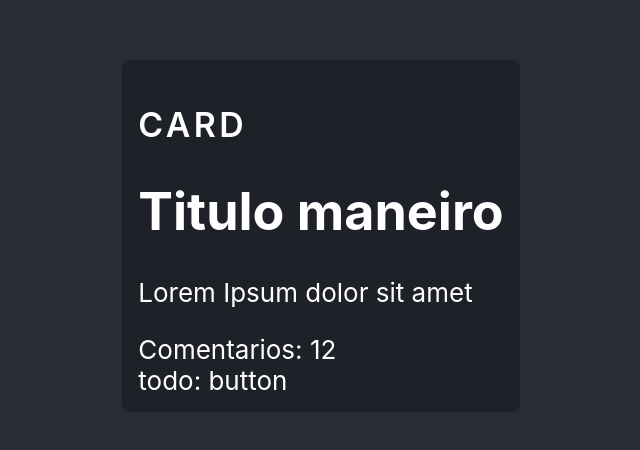
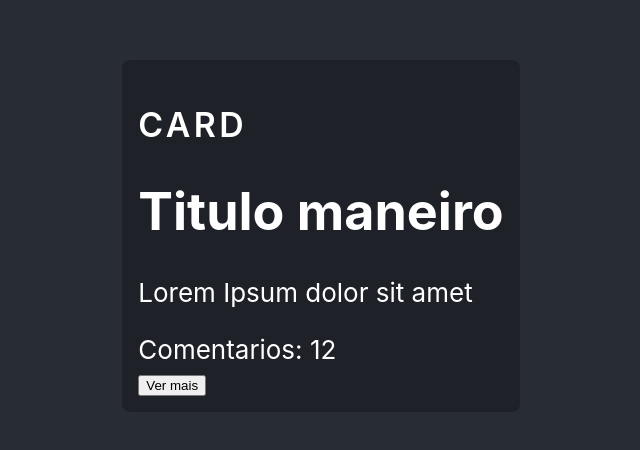
Before and after one commit to DanielAgostinhoSilva/erjs, a React (Create React App) app: page / in a window 1280 px wide. Shown: the part 164-614 px from the top of the page, without its empty margins (319-959 px from the left). Built offline with nearby package versions, Linux system fonts and the light colour scheme; the HTML template or start-up script is replaced by a standard one.

Commit message:
feat: 2.22. Acessando props dentro de um Class Component

```diff
--- a/src/components/Button.tsx
+++ b/src/components/Button.tsx
@@ -1,10 +1,16 @@
-import {Component} from "react";
+import {Component, PropsWithChildren} from "react";
 
-class Button extends Component {
+type ButtonProps = PropsWithChildren<{
+    onClick?: () => any
+}>
+
+class Button extends Component<ButtonProps> {
     render() {
-        return <div>
-            todo: button
-        </div>
+        console.log(this.props)
+
+        return <button onClick={this.props.onClick}>
+            { this.props.children}
+        </button>
     }
 }
 
--- a/src/components/Card.tsx
+++ b/src/components/Card.tsx
@@ -12,7 +12,7 @@ export default function Card(props: CardProps) {
         <C.Title>{props.title}</C.Title>
         {props.children}
         <div>
-            <Button>Ver mais</Button>
+            <Button onClick={() => console.log('Click no button')}>Ver mais</Button>
         </div>
     </C.Wrapper>
 }
```
